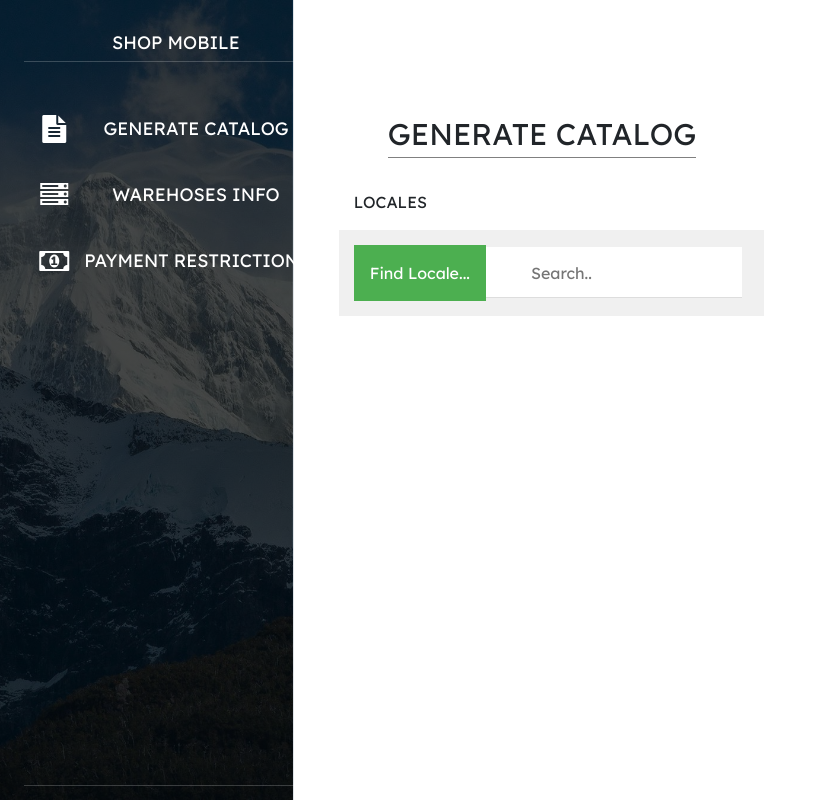
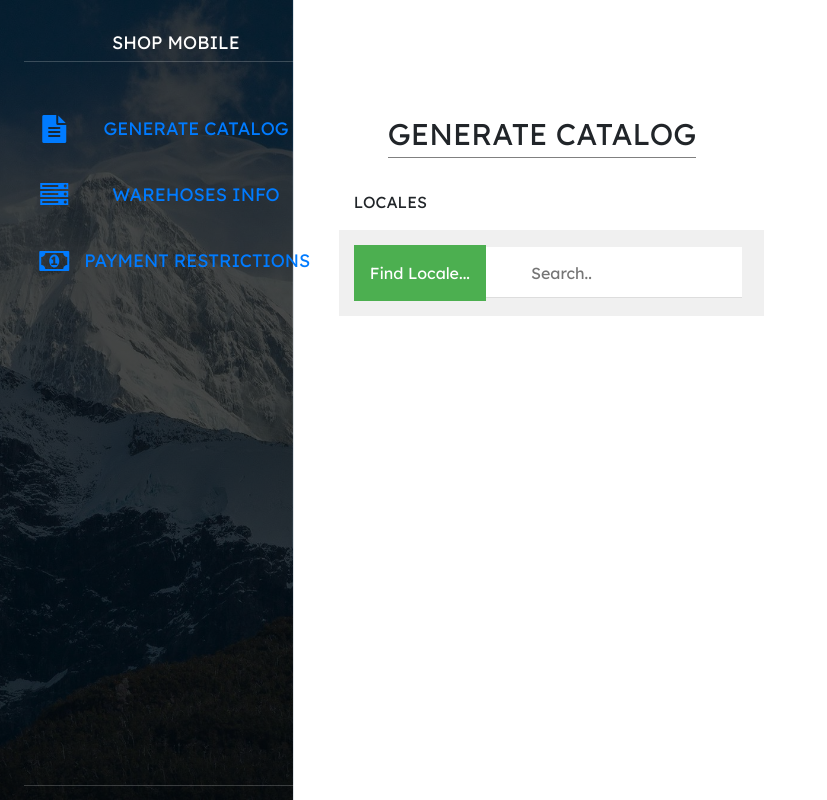
Before and after one commit to JosueZavala/React_pininos2, a React (Create React App) app in the folder shop.mobile-ordering.front/: page / in a window 1280 px wide. Shown: the whole page, without its empty margins (0-827 px from the left). Built offline with nearby package versions, Linux system fonts and the light colour scheme.

Commit message:
Changing name of page to app, adding routing switch, pending details

```diff
--- a/shop.mobile-ordering.front/package.json
+++ b/shop.mobile-ordering.front/package.json
@@ -10,6 +10,7 @@
     "font-awesome": "^4.7.0",
     "react": "^16.9.0",
     "react-dom": "^16.9.0",
+    "react-router-dom": "^5.0.1",
     "react-scripts": "3.1.1",
     "sweetalert2-react": "^0.8.3"
   },
--- /dev/null
+++ b/shop.mobile-ordering.front/src/components/App.js
@@ -0,0 +1,33 @@
+import React from 'react';
+import ReactDOM from 'react-dom';
+import SideBar from '../components/SideBar';
+import Frame  from '../components/Frame';
+import { BrowserRouter, Switch, Route } from 'react-router-dom'
+import '../Styles/App.css';
+
+
+class App extends React.Component{
+
+  render() {
+    return (
+      <BrowserRouter>
+        <div className="row principal-row">
+            <div className="col-3">
+              <SideBar />
+            </div>
+            <div className="col-9">
+              <div  className="row">
+                <div className="col-6">
+                  <Switch>
+                    <Route exact path='/' component={Frame} />
+                  </Switch>
+                </div>
+              </div>
+            </div>
+        </div>
+      </BrowserRouter>
+    );
+  }
+}
+
+export default App
--- a/shop.mobile-ordering.front/src/components/Page.js
+++ /dev/null
@@ -1,28 +0,0 @@
-import React from 'react';
-import ReactDOM from 'react-dom';
-import SideBar from '../components/SideBar';
-import Frame  from '../components/Frame';
-import '../Styles/Page.css';
-
-
-class Page extends React.Component{
-
-  render() {
-    return (
-    <div className="row principal-row">
-        <div className="col-3">
-          <SideBar />
-        </div>
-        <div className="col-9">
-          <div  className="row">
-            <div className="col-6">
-              <Frame />
-            </div>
-          </div>
-        </div>
-    </div>
-    );
-  }
-}
-
-export default Page
--- a/shop.mobile-ordering.front/src/components/SideBar.js
+++ b/shop.mobile-ordering.front/src/components/SideBar.js
@@ -1,7 +1,9 @@
 import React from 'react';
 import ReactDOM from 'react-dom';
+import SideBarElement from '../components/SideBarElement';
+import { BrowserRouter, Route } from 'react-router-dom';
+import { Link } from 'react-router-dom';
 import '../Styles/SideBar.css';
-import SideBarElement from '../components/SideBarElement';
 
 class SideBar extends React.Component{
 
@@ -16,14 +18,17 @@ class SideBar extends React.Component{
                 <SideBarElement
                   iconAwesome="fa fa-file-text"
                   title="Generate Catalog"
+                  navTo="/Frame"
                 />
                 <SideBarElement
                   iconAwesome="fa fa-server"
                   title="Warehoses info"
+                  navTo="/"
                 />
                 <SideBarElement
                   iconAwesome="fa fa-money"
                   title="Payment Restrictions"
+                  navTo="/"
                 />
               </ul>
             </div>
--- a/shop.mobile-ordering.front/src/components/SideBarElement.js
+++ b/shop.mobile-ordering.front/src/components/SideBarElement.js
@@ -1,5 +1,6 @@
 import React from 'react';
 import ReactDOM from 'react-dom';
+import { NavLink } from 'react-router-dom';
 import '../Styles/SideBarElement.css';
 
 class SideBarElement extends React.Component{
@@ -8,6 +9,7 @@ constructor(props){
   this.state = {
     iconAwesome: props.iconAwesome,
     title: props.title,
+    navTo: props.navTo
   }
 }
 
@@ -15,8 +17,10 @@ constructor(props){
 
     return (
       <li>
-      <i className={this.state.iconAwesome}></i>
-        <p>{this.state.title}</p>
+        <NavLink to={this.state.navTo}>
+          <i className={this.state.iconAwesome}></i>
+          <p>{this.state.title}</p>
+        </NavLink>
       </li>
     );
   }
--- a/shop.mobile-ordering.front/src/index.js
+++ b/shop.mobile-ordering.front/src/index.js
@@ -1,7 +1,7 @@
 import React from 'react';
 import ReactDOM from 'react-dom';
-import Page from './components/Page';
+import App from './components/App';
 import 'bootstrap/dist/css/bootstrap.css';
 import 'font-awesome/css/font-awesome.min.css';
 
-ReactDOM.render(<Page />, document.getElementById('root'));
+ReactDOM.render(<App />, document.getElementById('root'));
```
Also changed, not shown: shop.mobile-ordering.front/src/Styles/App.css (renamed from shop.mobile-ordering.front/src/Styles/Page.css), 1 other file (tests, documents, lock files or other folders).
